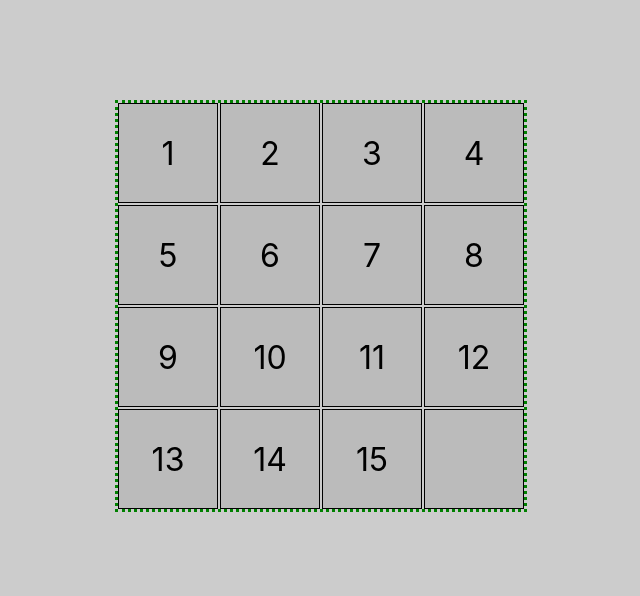
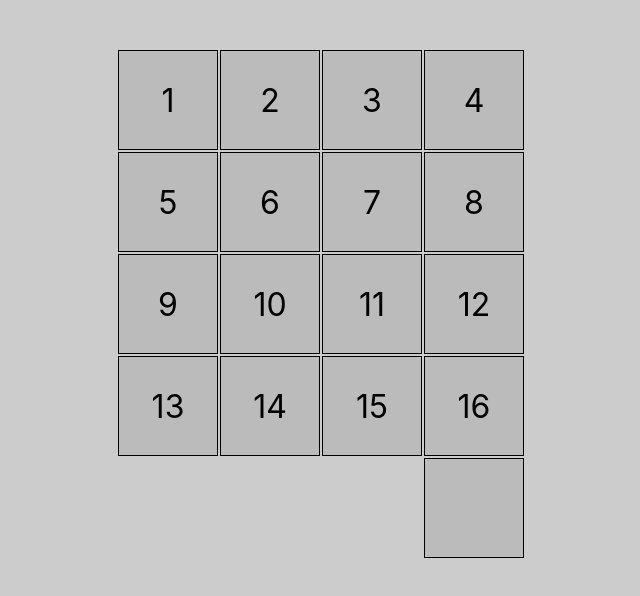
Before and after one commit to Atharva21/N-Puzzle, a React (Create React App) app: page / in a window 1280 px wide. Shown: the top 596 px of the page, without its empty margins (319-959 px from the left). Built offline with nearby package versions, Linux system fonts and the light colour scheme.

Commit message:
can swap between any elements

```diff
--- a/src/components/App.jsx
+++ b/src/components/App.jsx
@@ -4,7 +4,7 @@ import Grid from "./Grid/Grid";
 function App() {
   return (
     <div className="container">
-      <Grid rows="4" cols="4" />
+      <Grid size="4" />
     </div>
   );
 }
--- a/src/components/Cell/Cell.css
+++ b/src/components/Cell/Cell.css
@@ -4,5 +4,6 @@
   display: grid;
   align-items: center;
   justify-items: center;
+  user-select: none;
   font-size: 2rem;
 }
--- a/src/components/Cell/Cell.jsx
+++ b/src/components/Cell/Cell.jsx
@@ -2,7 +2,39 @@ import React from "react";
 import "./Cell.css";
 
 function Cell(props) {
-  return <div className="grid-cell">{props.value}</div>;
+  function mouseDownHandler(event) {
+    if (props.isSpecial !== "0") return;
+    const name = event.target.id;
+    // console.log(name);
+    props.mdhandle(name);
+  }
+
+  function mouseUpHandler(event) {
+    if (props.isSpecial !== "0") return;
+    const name = event.target.id;
+    // console.log(name);
+    props.muphandle(name);
+  }
+
+  let customStyle = {};
+  if (props.isSpecial !== "0") {
+    customStyle = {
+      gridColumnStart: `${Number(props.isSpecial)}`,
+      gridColumnEnd: `${Number(props.isSpecial) + 1}`
+    };
+  }
+
+  return (
+    <div
+      className="grid-cell"
+      id={props.index}
+      onMouseDown={event => mouseDownHandler(event)}
+      onMouseUp={event => mouseUpHandler(event)}
+      style={customStyle}
+    >
+      {props.value}
+    </div>
+  );
 }
 
 export default Cell;
--- a/src/components/Grid/Grid.css
+++ b/src/components/Grid/Grid.css
@@ -1,4 +1,3 @@
 .grid-container {
-  border: 3px dotted green;
   grid-gap: 2px;
 }
--- a/src/components/Grid/Grid.jsx
+++ b/src/components/Grid/Grid.jsx
@@ -3,10 +3,45 @@ import Cell from "../Cell/Cell";
 import "./Grid.css";
 
 function Grid(props) {
-  const gridLength = Number(props.rows) * Number(props.cols);
+  const gridLength = Number(props.size) * Number(props.size) + 1;
   const [state, setState] = useState({
-    array: initialFill()
+    array: initialFill(),
+    pressed: null
   });
+
+  function handleMousePressed(index) {
+    setState(prev => {
+      return { ...prev, pressed: Number(index) };
+    });
+  }
+
+  function handleMouseReleased(index) {
+    if (state.pressed == null) return;
+    let p = state.pressed;
+    let r = Number(index);
+    if (
+      r === p - 1 ||
+      r === p + 1 ||
+      r === p - Number(props.size) ||
+      r === p + Number(props.size)
+    ) {
+      setState(prev => {
+        let arr = prev.array.slice();
+        let temp = arr[p];
+        arr[p] = arr[r];
+        arr[r] = temp;
+        return { ...prev, array: arr };
+      });
+    } else {
+      setState(prev => {
+        return {
+          ...prev,
+          pressed: null
+        };
+      });
+    }
+  }
+
   function initialFill() {
     const arr = [];
     for (let i = 0; i < gridLength - 1; i++) arr.push(i + 1);
@@ -16,12 +51,30 @@ function Grid(props) {
   }
   const customStyle = {
     display: "grid",
-    "grid-template-rows": `repeat(${props.rows}, 100px)`,
-    "grid-template-columns": `repeat(${props.cols}, 100px)`
+    gridTemplateRows: `repeat(${Number(props.size) + 1}, 100px)`,
+    gridTemplateColumns: `repeat(${props.size}, 100px)`
   };
 
   function renderElement(item, index) {
-    return <Cell key={index} value={item} />;
+    return index !== gridLength - 1 ? (
+      <Cell
+        key={index}
+        value={item}
+        index={index}
+        isSpecial="0"
+        mdhandle={id => handleMousePressed(id)}
+        muphandle={id => handleMouseReleased(id)}
+      />
+    ) : (
+      <Cell
+        key={index}
+        value={item}
+        index={index}
+        isSpecial={props.size}
+        mdhandle={id => handleMousePressed(id)}
+        muphandle={id => handleMouseReleased(id)}
+      />
+    );
   }
 
   return (
--- a/src/index.css
+++ b/src/index.css
@@ -1,5 +1,6 @@
 body {
   margin: 0;
+
   background-color: #ccc;
   font-family: -apple-system, BlinkMacSystemFont, "Segoe UI", "Roboto", "Oxygen",
     "Ubuntu", "Cantarell", "Fira Sans", "Droid Sans", "Helvetica Neue",
@@ -9,7 +10,7 @@ body {
 }
 
 .container {
-  margin-top: 100px;
+  margin-top: 50px;
 }
 
 #root {
```
